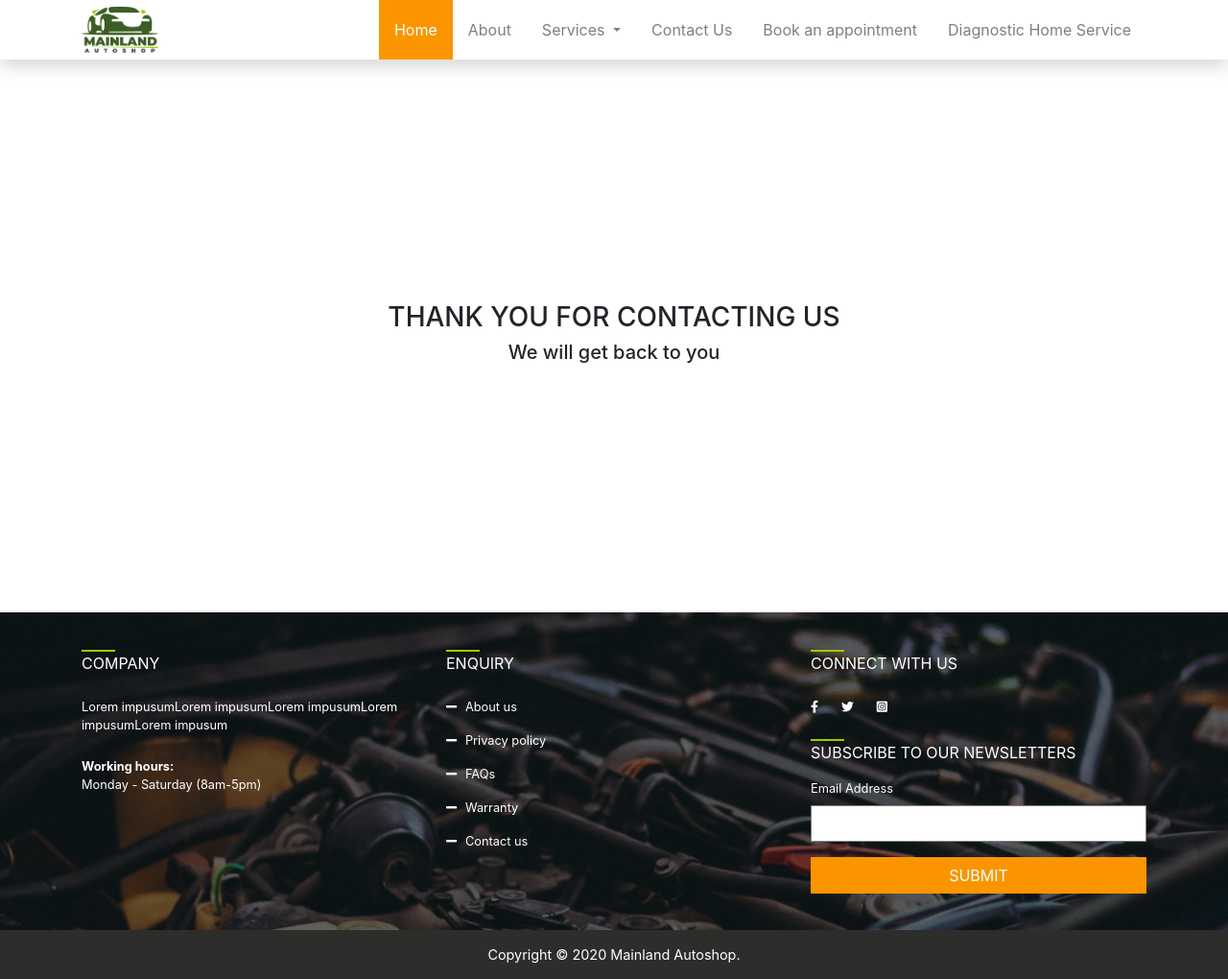
After one commit to iballi2017/autoshop, a PHP site: page /views/house-service-form-response.php in a window 1280 px wide. The commit adds this page. Shown: the whole page at 96% size. Run offline with PHP 8.4, Linux system fonts and the light colour scheme; some libraries are stand-ins or nearby versions.

Commit message:
adding home services pages

```diff
--- a/css/style.css
+++ b/css/style.css
@@ -213,6 +213,11 @@ textarea.form-control:focus {
   background-color: #fa9500;
   color: #ffffff;
   transition: all 300ms ease-in-out;
+  text-transform: uppercase;
+}
+.form_submit_btn:hover {
+  background-color: #fa7900;
+  color: #ffffff;
 }
 
 article {
@@ -297,7 +302,6 @@ article p {
 }
 
 .diagnostic_home_service_page dt {
-  /* padding-left: 1.4em; */
   font-size: 1.4rem;
 }
 .diagnostic_home_service_page dd::before {
@@ -314,13 +318,28 @@ article p {
   transition: all 300ms ease-in-out;
 }
 .diagnostic_home_service_page .booking-link .container .link-wrapper:hover {
-  background-color: rgba(250, 149, 0, 0.6);
+  background-color: #fa7900;
 }
 .diagnostic_home_service_page .booking-link .container .link-wrapper a {
   text-decoration: none;
   color: #ffffff;
 }
 
+.home-service-form .back-btn {
+  display: flex;
+  align-items: center;
+  padding: 0;
+}
+.home-service-form .back-btn::before {
+  content: "";
+  font-family: "Font Awesome 5 Free";
+  font-weight: 900;
+  font-size: 3rem;
+  margin-right: 5px;
+}
+.home-service-form .title-wrapper {
+  margin: 0 auto;
+}
 .home-service-form .radio_rej {
   position: absolute;
   opacity: 0;
@@ -357,6 +376,12 @@ article p {
   left: 0;
   transform: scaleY(0);
   opacity: 0;
+}
+
+.house_service_form_response_page .inner {
+  display: grid;
+  place-content: center;
+  height: 60vh;
 }
 
 footer {
--- a/css/style.scss
+++ b/css/style.scss
@@ -2,6 +2,9 @@
 @import url("https://fonts.googleapis.com/css2?family=Roboto:wght@100;300;400;500;700;900&display=swap");
 // SCSS variables
 $primaryColor: #fa9500;
+$primaryColor_alt: rgb(250,
+121,
+0);
 $secondaryColor: #a2c900;
 $textColor: #2d2d2c;
 $light: #818181;
@@ -233,6 +236,11 @@ textarea.form-control {
     background-color: $primaryColor;
     color: $whitecolor;
     transition: all 300ms ease-in-out;
+    text-transform: uppercase;
+    &:hover {
+        background-color: $primaryColor_alt;
+        color: $whitecolor;
+    }
 }
 
 article {
@@ -332,7 +340,6 @@ article {
 
 .diagnostic_home_service_page {
     dt {
-        /* padding-left: 1.4em; */
         font-size: 1.4rem;
     }
     dd::before {
@@ -349,7 +356,7 @@ article {
         transition: all 300ms ease-in-out;
     }
     .booking-link .container .link-wrapper:hover {
-        background-color: rgba(250, 149, 0, .6);
+        background-color: $primaryColor_alt;
     }
     .booking-link .container .link-wrapper a {
         text-decoration: none;
@@ -358,6 +365,21 @@ article {
 }
 
 .home-service-form {
+    .back-btn {
+        display: flex;
+        align-items: center;
+        padding: 0;
+    }
+    .back-btn::before {
+        content: "\f104";
+        font-family: "Font Awesome 5 Free";
+        font-weight: 900;
+        font-size: 3rem;
+        margin-right: 5px;
+    }
+    .title-wrapper {
+        margin: 0 auto;
+    }
     // custom radio
     .radio_rej {
         position: absolute;
@@ -386,7 +408,6 @@ article {
         background: $primaryColor;
     }
     //
-    //
     #seller_account_details {
         transition: all 200ms ease-in-out;
         transform-origin: top;
@@ -397,6 +418,14 @@ article {
             transform: scaleY(0);
             opacity: 0;
         }
+    }
+}
+
+.house_service_form_response_page {
+    .inner {
+        display: grid;
+        place-content: center;
+        height: 60vh;
     }
 }
 
--- a/index.html
+++ b/index.html
@@ -86,6 +86,9 @@
                         </li>
                         <li class="nav-item">
                             <a class="nav-link" href="./views/appointment-booking.php">Book an appointment</a>
+                        </li>
+                        <li class="nav-item">
+                            <a class="nav-link" href="./views/diagnostic-home-service.php">Diagnostic Home Service</a>
                         </li>
                     </ul>
                 </div>
--- a/views/diagnostic-home-service.php
+++ b/views/diagnostic-home-service.php
@@ -1,8 +1,6 @@
 <!-- header -->
 <?php include_once '../components/header2.php'; ?>
 <div class="banner">
-    <style>
-    </style>
     <div class="container py-4">
         <ul class="breadcrumb bg-0">
             <li><a href="../">Home</a></li>
--- /dev/null
+++ b/views/house-service-form-response.php
@@ -0,0 +1,18 @@
+<!-- header -->
+<?php
+include_once '../components/header2.php'; ?>
+
+<!-- main content -->
+<div class="house_service_form_response_page my-5">
+
+<div class="container inner">
+    <div class="text-center py-5">
+    <h3>THANK YOU FOR CONTACTING US</h3>
+    <h5>We will get back to you </h5></div>
+</div>
+</div>
+
+
+
+<!-- footer -->
+<?php include_once '../components/footer.php'; ?>
```
Also changed, not shown: views/home-service-form.php (+2 -30 lines), 1 other file.
